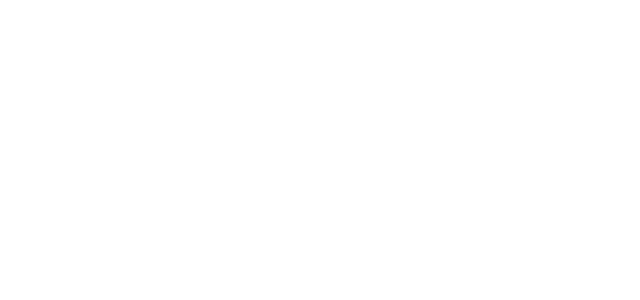
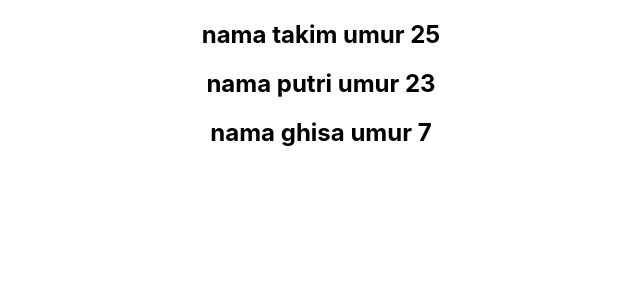
Before and after one commit to thelast7/belajar-react, a React (Create React App) app: page / in a window 1280 px wide. Shown: the top 300 px of the page, without its empty margins (319-959 px from the left). Built offline with nearby package versions, Linux system fonts and the light colour scheme.

Commit message:
list rendering

```diff
--- a/src/App.js
+++ b/src/App.js
@@ -15,6 +15,7 @@
 // import KonsumsiAxios from './testAPI/testAxios/KonsumsiAxios'
 // import Konsumsi2 from './testAPI/testAxios2/Konsumsi2'
 // import TestArray from './arrayMap/TestArray'
+// import Condition from './testCondition/Condition'
 import Perulangan from './testPerulangan/Perulangan'
 
 class App extends Component {
@@ -47,6 +48,7 @@
         {/* <KonsumsiAxios /> */}
         {/* <Konsumsi2 /> */}
         {/* <TestArray /> */}
+        {/* <Condition /> */}
         <Perulangan />
       </div>
     );
--- a/src/testPerulangan/Perulangan.js
+++ b/src/testPerulangan/Perulangan.js
@@ -1,38 +1,42 @@
 import React, { Component } from 'react'
 
-class Perulangan extends Component {
-    constructor(props) {
-        super(props)
-        this.state = {
-            isLoggedIn : false
+// class Perulangan extends Component {
+//     render () {
+
+//     }
+// }
+
+// function Perulangan () {
+//     const nama = ['takim', 'putri', 'ghisa']
+//     const listNama = nama.map(nam => <h2>{nam}</h2>)
+//     return (
+//         <div>
+//             {listNama}
+//         </div>
+//     )
+// }
+
+function Perulangan() {
+    const orang =
+    [
+        {
+            nama: 'takim',
+            umur: 25,
+        },
+        {
+            nama: 'putri',
+            umur: 23
+        },
+        {
+            nama: 'ghisa',
+            umur: 7
         }
-    }
-
-    render() {
-        //short circuit
-        return this.state.isLoggedIn && <h1>sukses</h1>
-
-        // ternary operator
-        // return this.state.isLoggedIn ? (<h1>sukses</h1>) : (<h1>tamu</h1>)
-        // return this.state.isLoggedIn ? (
-        //     <div>takim</div>
-        // ) : (
-        //     <div>tamu</div>
-        // )
-
-        // if else biasa
-        // let pesan
-        // if (this.state.isLoggedIn) {
-        //     pesan = <div>sukses</div>
-        // } else {
-        //     pesan = <div>tamu</div>
-        // }
-        // return (
-        //     <div>
-        //         {pesan}
-        //     </div>
-        // )
-    }
+    ]
+    const listOrang = orang.map(org => (
+    <h2>
+        nama {org.nama} umur {org.umur}
+    </h2>))
+    return <div>{listOrang}</div>
 }
 
 export default Perulangan
```
Also changed, not shown: src/testCondition/Condition.js (added, +38 -0 lines).
